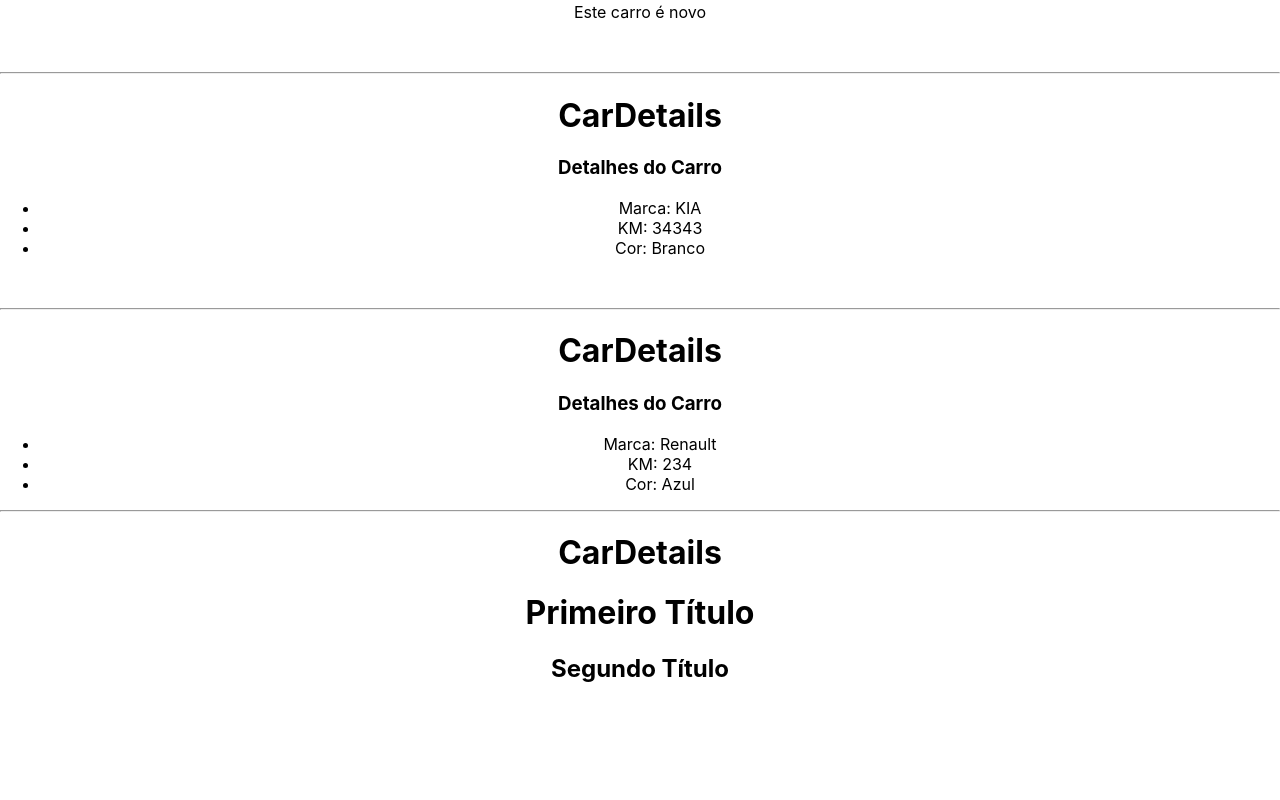
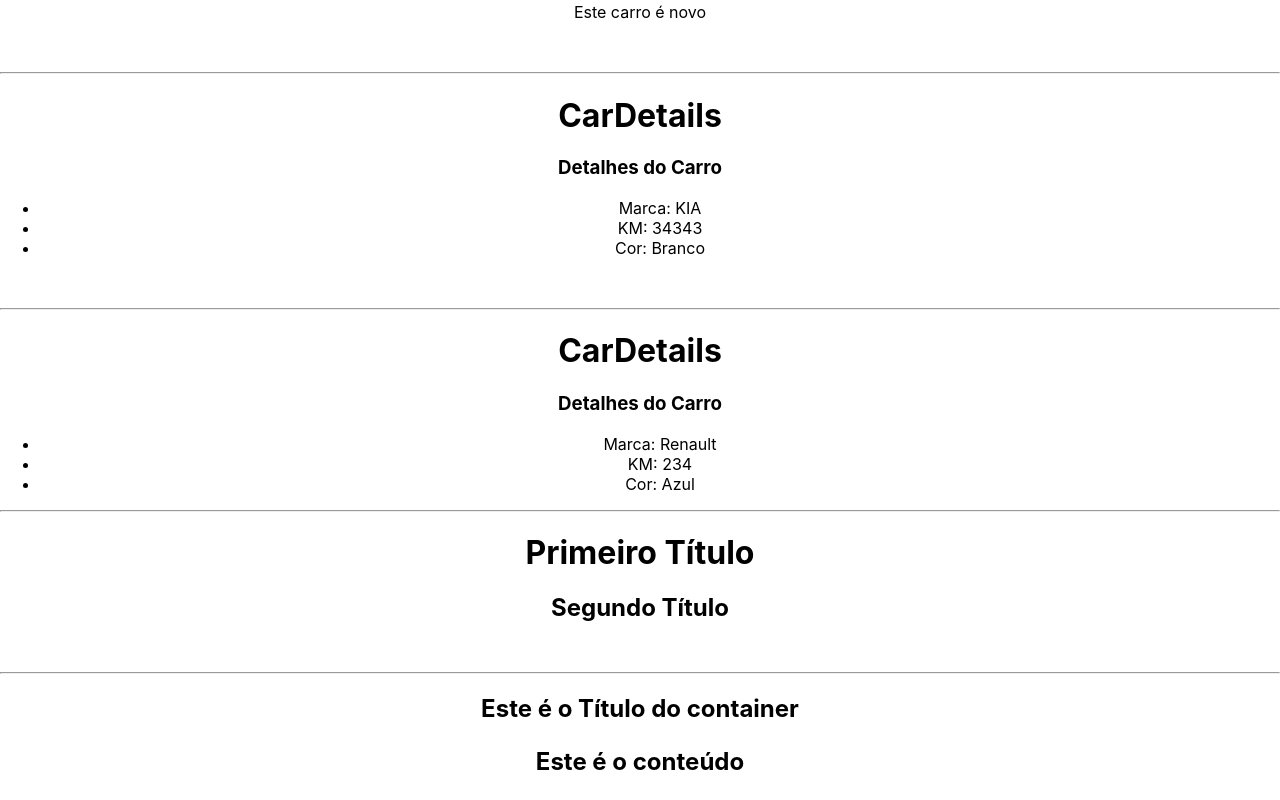
Before and after one commit to Miguel-Antunes/CursoReact, a React (Create React App) app in the folder 3_AVANCANDO_EM_REACT/avancando/: page / in a window 1280 px wide. Shown: the part 3064-3864 px from the top of the page. Before the commit the page ends 3767 px from the top, so only its background shows below. Built offline with nearby package versions, Linux system fonts and the light colour scheme.

Commit message:
Criação do componete Container( a prop Children)

```diff
--- a/3_AVANCANDO_EM_REACT/avancando/src/App.js
+++ b/3_AVANCANDO_EM_REACT/avancando/src/App.js
@@ -8,6 +8,7 @@
 import ShowUserName from './components/ShowUserName';
 import CarDetails from './components/CarDetails';
 import Fragment from './components/Fragment';
+import Container from './components/Container';
 
 function App() {
 
@@ -50,6 +51,11 @@
 
 
         <Fragment />
+        <Container>
+          <p>
+            Este é o conteúdo
+          </p>
+        </Container>
       </div>
 
     </div>
--- /dev/null
+++ b/3_AVANCANDO_EM_REACT/avancando/src/components/Container.js
@@ -0,0 +1,15 @@
+const Container = ({ children }) => {
+    return (
+        <div style={{ marginTop: "50px" }}>
+            <div>
+                <hr />
+
+            </div>
+            <h2>
+                Este é o Título do container
+                {children}
+            </h2>
+        </div>
+    )
+}
+export default Container;
--- a/3_AVANCANDO_EM_REACT/avancando/src/components/Fragment.js
+++ b/3_AVANCANDO_EM_REACT/avancando/src/components/Fragment.js
@@ -3,11 +3,7 @@
         <>
             <div>
                 <hr />
-                <h1>
-                    <b>
-                        CarDetails
-                    </b>
-                </h1>
+
             </div>
             <h1> Primeiro Título</h1>
             <h2> Segundo Título</h2>
```
